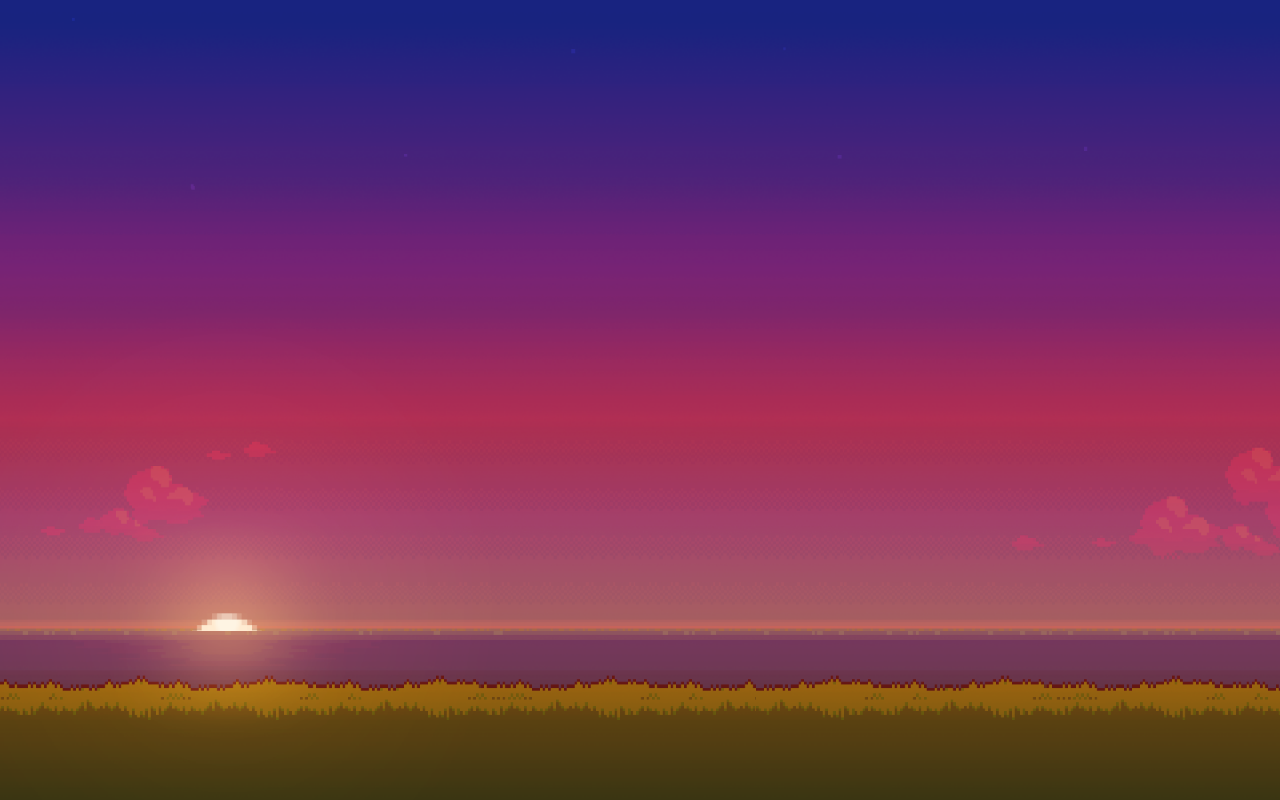
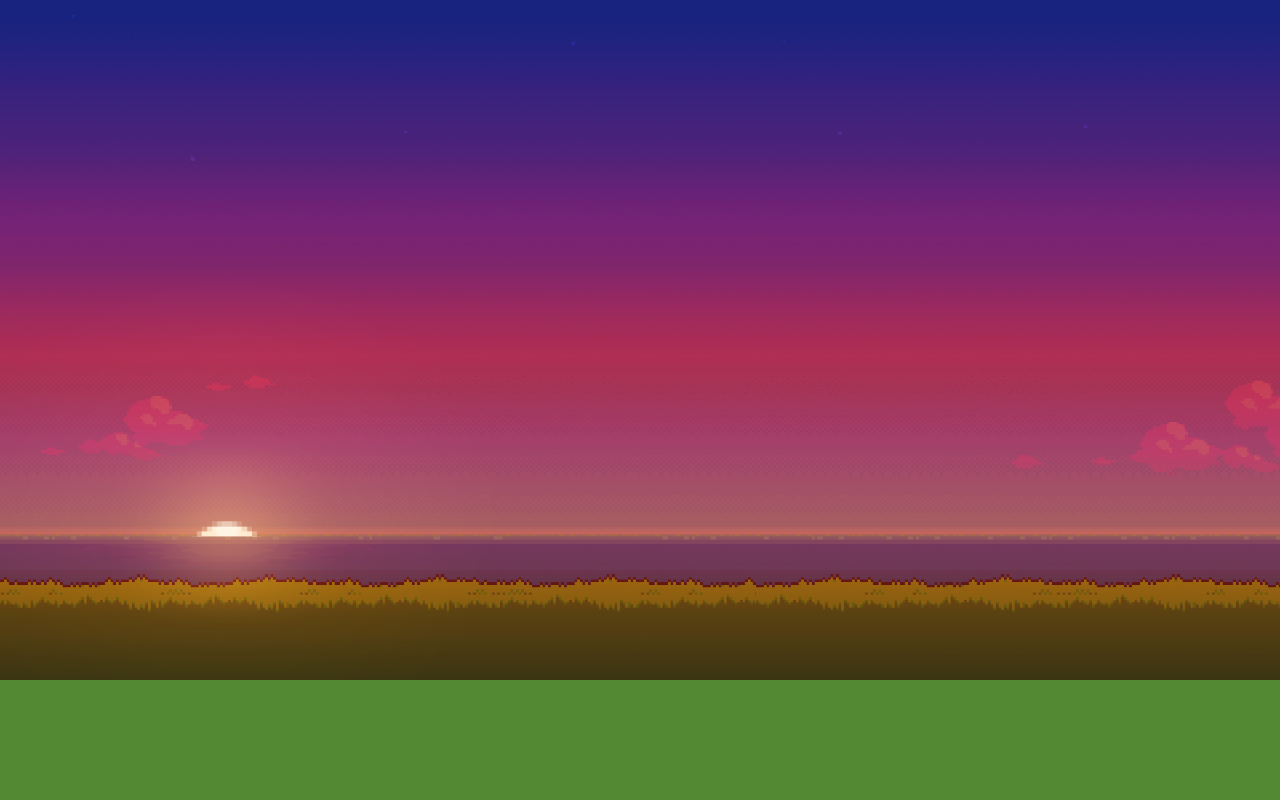
Before and after one commit to msaatkamp/8BitMe, a React (Create React App) app: page / in a window 1280 px wide. Built offline with nearby package versions, Linux system fonts and the light colour scheme.

Commit message:
Trying new things

```diff
--- a/src/components/background.tsx
+++ b/src/components/background.tsx
@@ -9,7 +9,9 @@ const Background = ({ currentHour }: BackgroundProps) => {
 
   const BitBackground = styled.div`
     background: url(${imgUrl});
-    background-size: 100% 100%;
+    background-size: 100% 85%;
+    background-color: #548934;
+    background-repeat: no-repeat;
     height: 100vh;
     width: 100%;
   `
```
